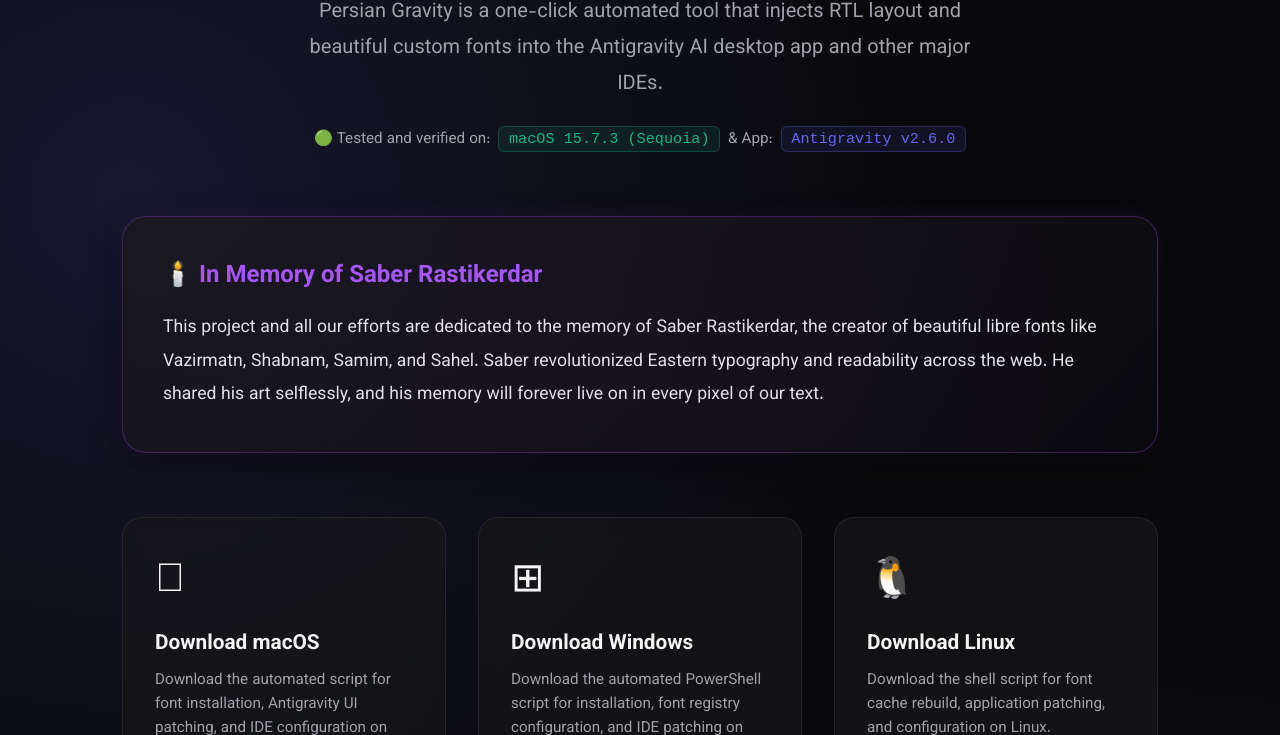
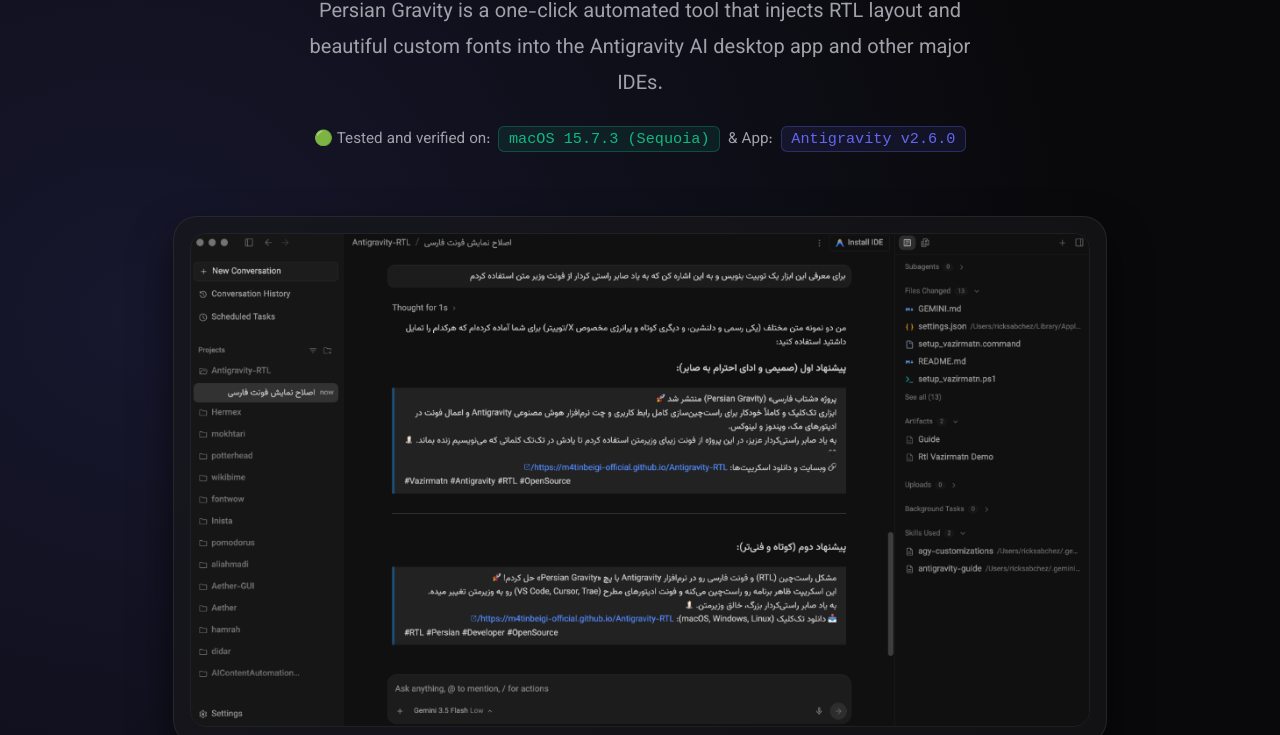
Before and after one commit to 4klgtv/Antigravity-RTL, a plain HTML site: page index.html in a window 1280 px wide. Shown: the part 217-952 px from the top of the page. Drawn offline with Linux system fonts and the light colour scheme.

Commit message:
Add Antigravity RTL preview image to site and READMEs

```diff
--- a/index.html
+++ b/index.html
@@ -359,6 +359,13 @@
             </div>
         </header>
 
+        <!-- App Preview Screenshot -->
+        <section style="margin-bottom: 4rem; text-align: center; animation: slideUp 0.8s ease-out;">
+            <div style="background: var(--card-bg); border: 1px solid var(--border-color); padding: 1rem; border-radius: 24px; box-shadow: 0 20px 40px rgba(0,0,0,0.6); display: inline-block; max-width: 100%; overflow: hidden;">
+                <img src="./assets/preview.png" alt="Antigravity RTL Preview" style="width: 100%; max-width: 900px; border-radius: 16px; border: 1px solid rgba(255,255,255,0.05); display: block;">
+            </div>
+        </section>
+
         <section class="tribute-card">
             <div class="tribute-title" data-fa="🕯️ به یاد صابر راستی‌کردار" data-ar="🕯️ في ذكرى صابر راستي كردار" data-he="🕯️ לזכרו של סאבר ראסטי-קרדאר" data-en="🕯️ In Memory of Saber Rastikerdar">🕯️ به یاد صابر راستی‌کردار</div>
             <div class="tribute-text" id="tributeText"
```
Also changed, not shown: assets/preview.png (added), 4 other files.
